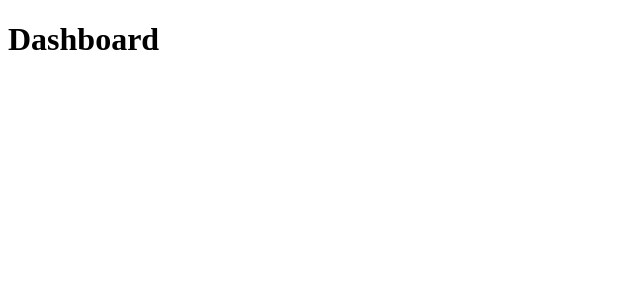
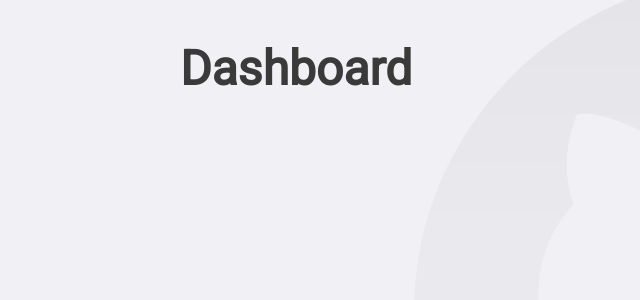
Before and after one commit to AndreCosta101/primeiro-projeto-react, a React (Create React App) app: page / in a window 1280 px wide. Shown: the top 300 px of the page, without its empty margins (0-640 px from the left). Built offline with nearby package versions, Linux system fonts and the light colour scheme.

Commit message:
utilizando styled components

```diff
--- a/package.json
+++ b/package.json
@@ -11,10 +11,12 @@
     "@types/react": "^16.9.0",
     "@types/react-dom": "^16.9.0",
     "@types/react-router-dom": "^5.1.6",
+    "@types/styled-components": "^5.1.4",
     "react": "^16.13.1",
     "react-dom": "^16.13.1",
     "react-router-dom": "^5.2.0",
     "react-scripts": "3.4.3",
+    "styled-components": "^5.2.0",
     "typescript": "~3.7.2"
   },
   "scripts": {
--- a/public/index.html
+++ b/public/index.html
@@ -8,6 +8,7 @@
 
 
   <title>Github Explorer</title>
+  <link href="https://fonts.googleapis.com/css2?family=Roboto&display=swap" rel="stylesheet">
 </head>
 
 <body>
--- a/src/App.tsx
+++ b/src/App.tsx
@@ -1,12 +1,16 @@
 import React from 'react';
 import { BrowserRouter } from 'react-router-dom';
 
+import GlobalStyle from './styles/global';
 import Routes from './routes';
 
 const App: React.FC = () => (
-  <BrowserRouter>
-    <Routes />
-  </BrowserRouter>
+  <>
+    <BrowserRouter>
+      <Routes />
+    </BrowserRouter>
+    <GlobalStyle />
+  </>
 );
 
 export default App;
--- a/src/pages/Dashboard/index.tsx
+++ b/src/pages/Dashboard/index.tsx
@@ -1,7 +1,8 @@
 import React from 'react';
+import { Title } from './styles';
 
 const Dashboard: React.FC = () => {
-  return <h1>Dashboard</h1>;
+  return <Title>Dashboard</Title>;
 };
 
 export default Dashboard;
--- /dev/null
+++ b/src/pages/Dashboard/styles.ts
@@ -0,0 +1,6 @@
+import styled from 'styled-components';
+
+export const Title = styled.h1`
+  font-size: 48px;
+  color: #3a3a3a;
+`;
--- a/src/pages/Repository/index.tsx
+++ b/src/pages/Repository/index.tsx
@@ -1,7 +1,7 @@
 import React from 'react';
 
 const Repository: React.FC = () => {
-  return <h1>Repository</h1>;
+  return <h1>Explore repositórios no Github</h1>;
 };
 
 export default Repository;
--- /dev/null
+++ b/src/styles/global.ts
@@ -0,0 +1,32 @@
+import { createGlobalStyle } from 'styled-components';
+
+import githubbackground from '../assets/github-background.svg';
+
+export default createGlobalStyle`
+    *{
+    margin: 0;
+    padding: 0;
+    outline: 0;
+    box-sizing: border-box;
+  };
+
+  body{
+    // 70% é posicionamento a partir da esquerda
+    background: #f0f0f5 url(${githubbackground}) no-repeat 70% top;
+    -webkit-font-smoothing: antialiased;
+  }
+
+  body, input,button {
+    font: 16px Roboto, sans-serif;
+  }
+
+  #root {
+    max-width: 960px;
+    margin: 0 auto;
+    padding: 40px 20px;
+  }
+
+  button{
+    cursor: pointer;
+  }
+`;
```
Also changed, not shown: src/assets/github-background.svg (added), 1 other file (tests, documents, lock files or other folders).
